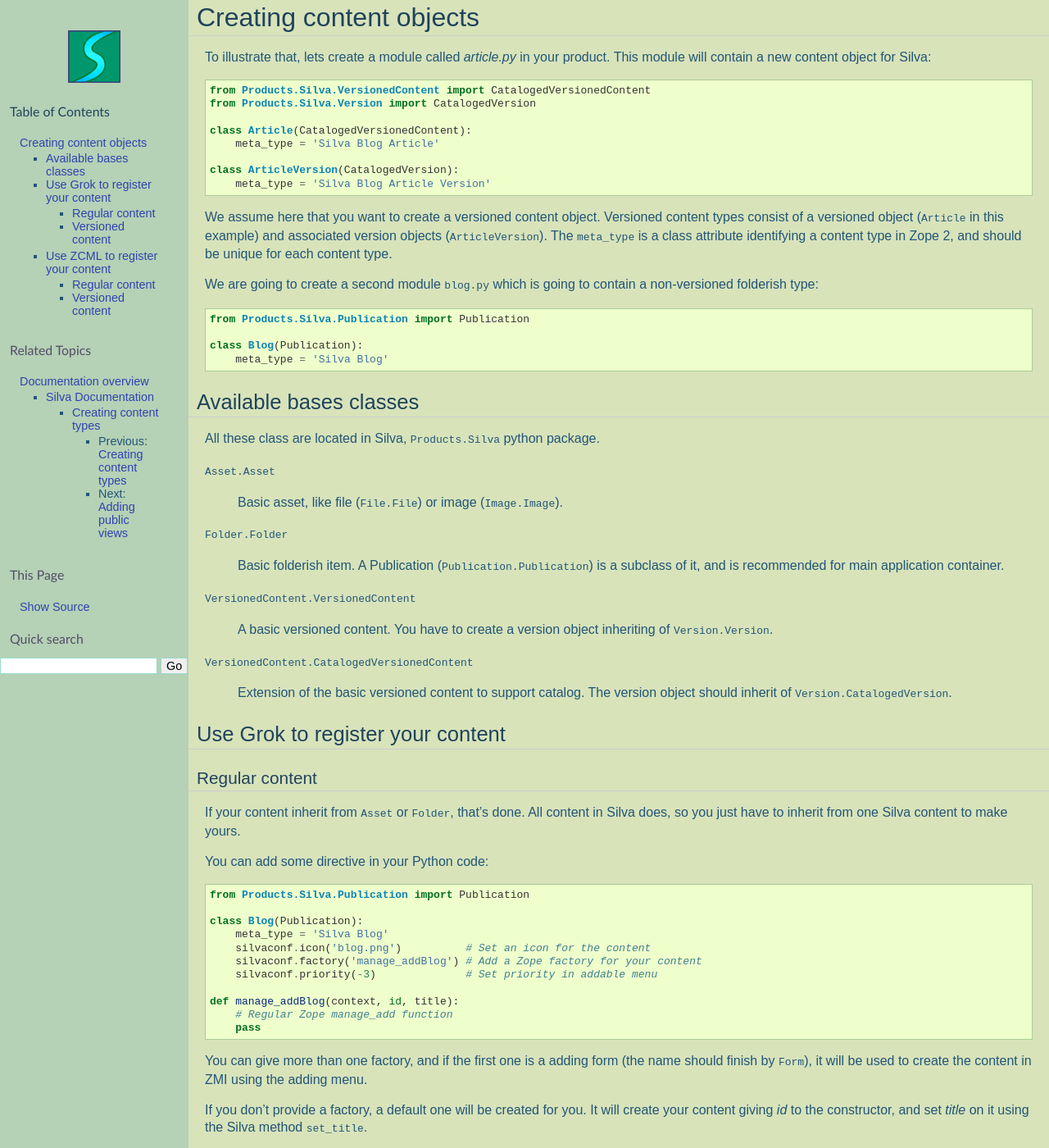
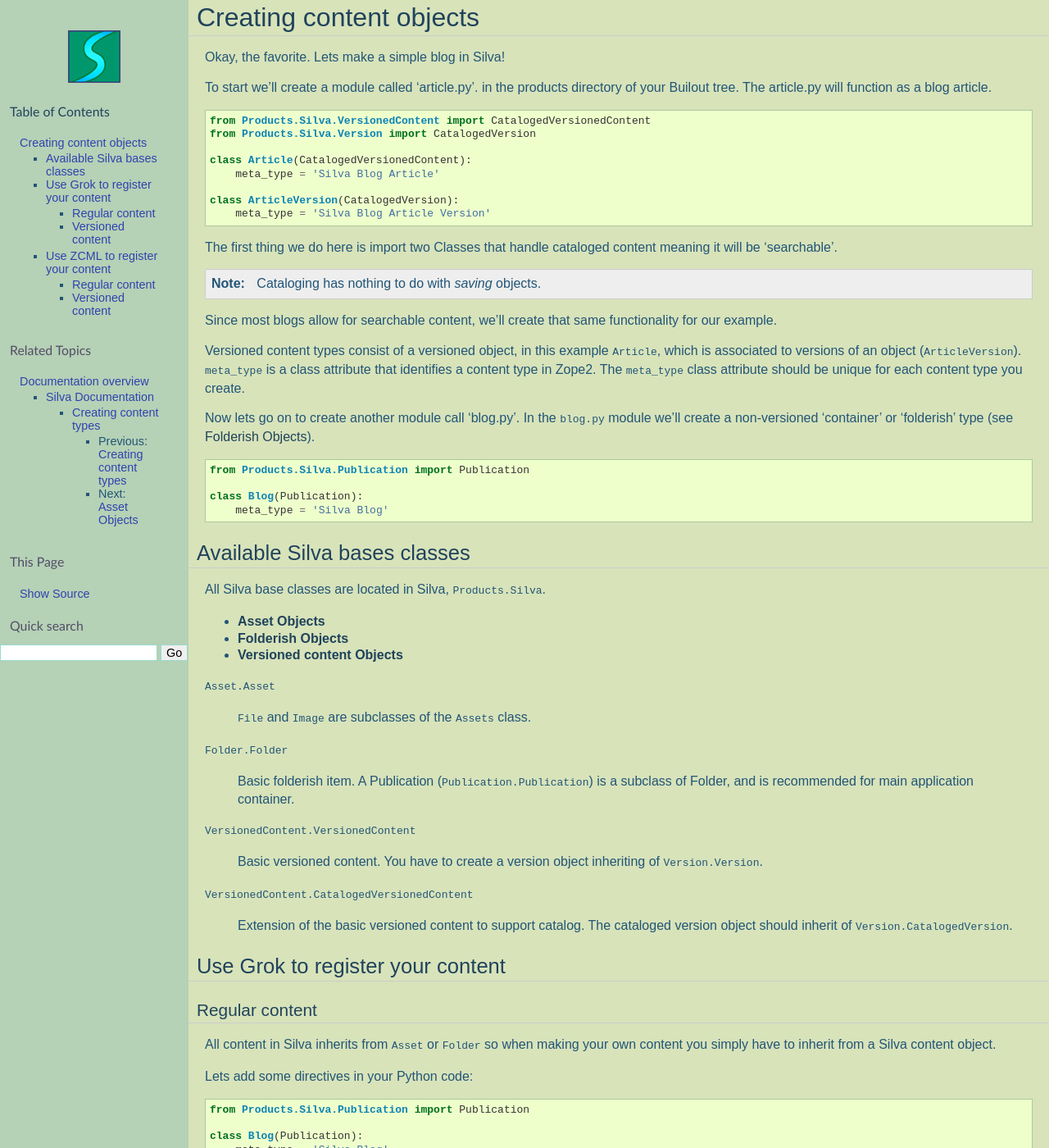
Before and after one commit to silvacms/documentation, a Sphinx documentation site: the page built from source/silva/contents/base.rst, in a window 1280 px wide and 1400 px high. Shown: the whole window at 82% size. Built offline with Sphinx 7.4.7, drawn with Linux system fonts in a browser that asks for light colours; pages that are not in the unit, such as notebooks, are missing from menus; some of the changed text lies outside the part shown.

Commit message:
- Edit text

```diff
--- a/source/silva/contents/api/assets.rst
+++ b/source/silva/contents/api/assets.rst
@@ -1,6 +1,7 @@
+.. _assets:
 
-Assets Objects
-==============
+Asset Objects
+=============
 
 Assets are non-publishable objects used only to hold data. That data
 can be uploaded, transformed, and download, but usually not edited on
--- a/source/silva/contents/api/folders.rst
+++ b/source/silva/contents/api/folders.rst
@@ -1,3 +1,4 @@
+.. _folders:
 
 Folderish Objects
 =================
--- a/source/silva/contents/base.rst
+++ b/source/silva/contents/base.rst
@@ -1,8 +1,11 @@
 Creating content objects
 ========================
 
-To illustrate that, lets create a module called `article.py` in your
-product. This module will contain a new content object for Silva:
+Okay, the favorite. Lets make a simple blog in Silva!
+
+To start we'll create a module called 'article.py'. in the products
+directory of your Builout tree. The article.py will function as a blog
+article.
 
 .. code-block:: python
 
@@ -15,14 +18,25 @@ product. This module will contain a new content object for Silva:
   class ArticleVersion(CatalogedVersion):
       meta_type = 'Silva Blog Article Version'
 
-We assume here that you want to create a versioned content object.
-Versioned content types consist of a versioned object (``Article`` in
-this example) and associated version objects (``ArticleVersion``). The
-``meta_type`` is a class attribute identifying a content type in Zope
-2, and should be unique for each content type.
+The first thing we do here is import two Classes that handle cataloged
+content meaning it will be 'searchable'.
 
-We are going to create a second module ``blog.py`` which is going to
-contain a non-versioned folderish type:
+.. note::
+
+   Cataloging has nothing to do with *saving* objects.
+
+Since most blogs allow for searchable content, we'll create that same
+functionality for our example.
+
+Versioned content types consist of a versioned object, in this example
+``Article``, which is associated to versions of an object
+(``ArticleVersion``). ``meta_type`` is a class attribute that
+identifies a content type in Zope2. The ``meta_type`` class attribute
+should be unique for each content type you create.
+
+Now lets go on to create another module call 'blog.py'. In the
+``blog.py`` module we'll create a non-versioned 'container' or
+'folderish' type (see :ref:`folders`).
 
 .. code-block:: python
 
@@ -31,33 +45,37 @@ contain a non-versioned folderish type:
   class Blog(Publication):
       meta_type = 'Silva Blog'
 
+Available Silva bases classes
+-----------------------------
 
-Available bases classes
------------------------
+All Silva base classes are located in Silva, ``Products.Silva``.
 
-All these class are located in Silva, ``Products.Silva`` python package.
+.. toctree::
+   :maxdepth: 1
+
+   api/assets
+   api/folders
+   api/versions
 
 ``Asset.Asset``
 
-  Basic asset, like file (``File.File``) or image (``Image.Image``).
+  ``File`` and ``Image`` are subclasses of the ``Assets`` class.
 
 ``Folder.Folder``
 
   Basic folderish item. A Publication (``Publication.Publication``) is
-  a subclass of it, and is recommended for main application container.
+  a subclass of Folder, and is recommended for main application container.
 
 ``VersionedContent.VersionedContent``
 
-  A basic versioned content. You have to create a version object
+  Basic versioned content. You have to create a version object
   inheriting of ``Version.Version``.
 
 ``VersionedContent.CatalogedVersionedContent``
 
   Extension of the basic versioned content to support catalog. The
-  version object should inherit of ``Version.CatalogedVersion``.
-
-
-
+  cataloged version object should inherit of
+  ``Version.CatalogedVersion``.
 
 Use Grok to register your content
 ---------------------------------
@@ -65,11 +83,11 @@ Use Grok to register your content
 Regular content
 ~~~~~~~~~~~~~~~
 
-If your content inherit from ``Asset`` or ``Folder``, that's done. All
-content in Silva does, so you just have to inherit from one Silva
-content to make yours.
+All content in Silva inherits from ``Asset`` or ``Folder`` so when
+making your own content you simply have to inherit from a Silva
+content object.
 
-You can add some directive in your Python code:
+Lets add some directives in your Python code:
 
 .. code-block:: python
 
@@ -96,31 +114,32 @@ set `title` on it using the Silva method ``set_title``.
 Versioned content
 ~~~~~~~~~~~~~~~~~
 
-This work like a regular content, your content have to inherit of
-VersionedContent. You have to specify in this last one which class
-should be used as version of your content:
+This works like regular content, your content must inherit from
+VersionedContent. You must specify which class should be used as
+version of your content:
 
 .. code-block:: python
 
    from Products.Silva.VersionedContent import VersionedContent
    from Products.Silva.Version import Version
 
+   class Article(VersionedContent):
+       ...
+       # Register a directive.
+       silvaconf.versionClass(ArticleVersion)
+
    class ArticleVersion(Version):
-      ...
+       ...
 
-   class Article(VersionedContent):
-      ...                                  # Other registration directives
-      silvaconf.versionClass(ArticleVersion)
-
-
-Like for regular content, you can as well provide a factory for your
-version content, *in* ``Article``:
+Just like for regular content, you can provide a factory for your
+versioned content, *in* ``Article``:
 
 .. code-block:: python
 
-
-      silvaconf.versionFactory('manage_addArticleVersion')
-
+   class Article(VersionedContent):
+       ...
+       # Register a factory.
+       silvaconf.versionFactory('manage_addArticleVersion')
 
 Use ZCML to register your content
 ---------------------------------
@@ -128,17 +147,31 @@ Use ZCML to register your content
 Regular content
 ~~~~~~~~~~~~~~~
 
-In your ``configure.zcml`` add this to register your content type:
+First in the products directory you must create a 'configure.zcml'
+file this file will register your new content type with Zope.
+
+.. code-block:: xml
+
+   <configure
+     xmlns="http://namespaces.zope.org/zope"
+     xmlns:five="http://namespaces.zope.org/five"
+     xmlns:silva="http://infrae.com/ns/silvaconf"
+     xmlns:browser="http://namespaces.zope.org/browser">
+
+   </configure>
+
+This ``zcml`` file will not work because we have actually connected
+anything. But each configure.zcml must have at least the these tags.
+
+Now in the ``configure.zcml`` add this to register your content type:
 
 .. code-block:: xml
 
   <silva:content
     extension_name="SilvaBlog"
     content=".blog.Blog"
-    icon="blog.png"
-    />
+    icon="blog.png"/>
 
-The `icon` attribute may be left out.
 
 Versioned content
 ~~~~~~~~~~~~~~~~~
```
